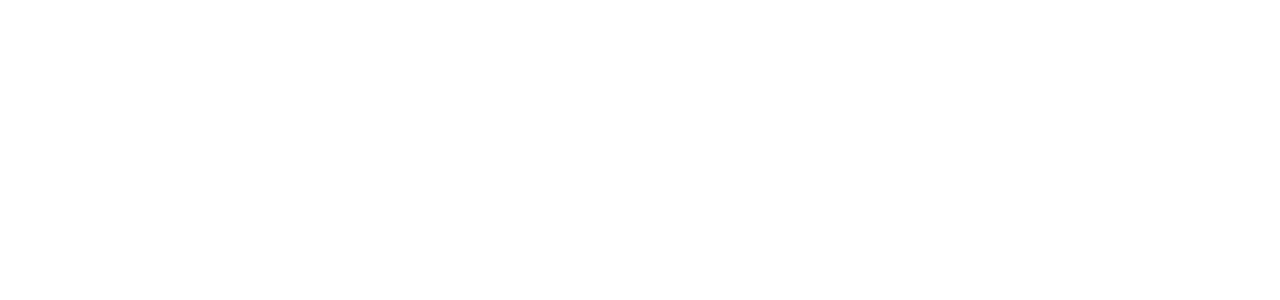
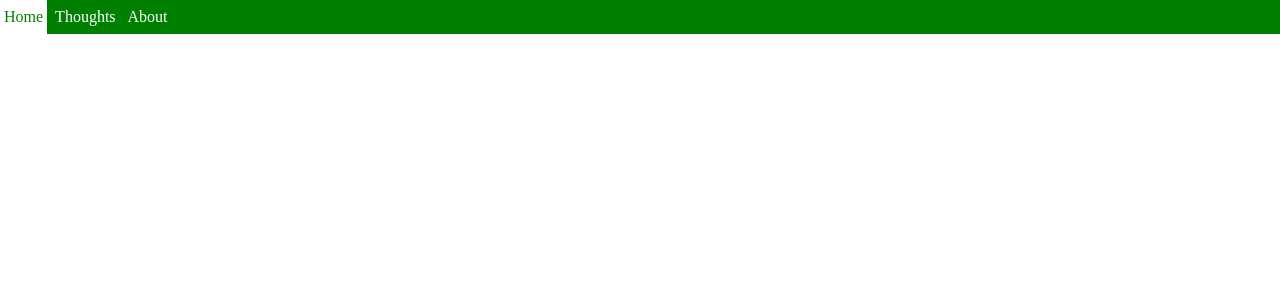
Before and after one commit to Gungun05/thought, a PHP site: page / in a window 1280 px wide. Before the commit the part shown is empty. Shown: the top 300 px of the page. Run offline with PHP 8.4, Linux system fonts and the light colour scheme.

Commit message:
Added Navbar

```diff
--- a/index.php
+++ b/index.php
@@ -5,8 +5,13 @@
     <meta http-equiv="X-UA-Compatible" content="IE=edge">
     <meta name="viewport" content="width=device-width, initial-scale=1.0">
     <title>Home Page</title>
+    <link rel="stylesheet" href="style.css">
 </head>
 <body>
-
+   <div id="navbar">
+    <a href="#">Home</a>
+    <a href="#">Thoughts</a>
+    <a href="#">About</a>
+   </div>
 </body>
 </html>
--- /dev/null
+++ b/style.css
@@ -0,0 +1,22 @@
+#navbar
+{
+    background-color: green;
+}
+body
+{
+    margin: 0%;
+}
+#navbar a
+{
+    color: white;
+    text-decoration: none;
+    display: inline-block;
+    padding: 8px 4px;
+    transition: all 0.4s ease;
+}
+#navbar a:hover
+{
+    background-color: white;
+    color: green;
+
+}
```
